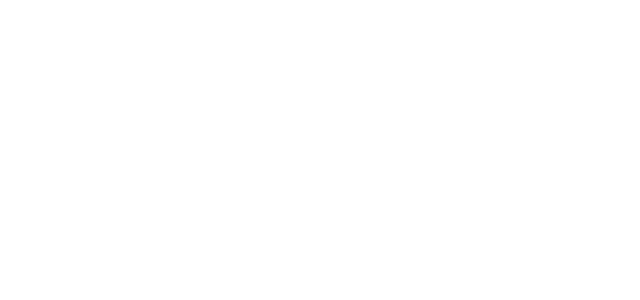
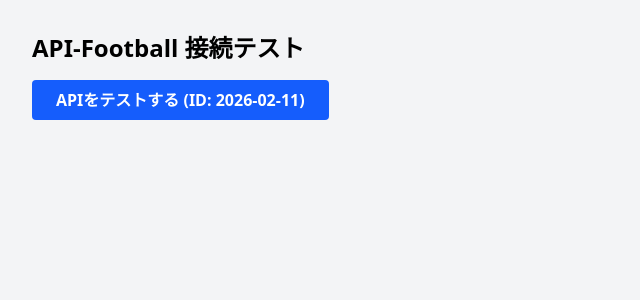
Before and after one commit to terukikouzu-hub/soccer-app, a React (Vite) app: page /test-list in a window 1280 px wide. Before the commit this address had no page. Shown: the top 300 px of the page, without its empty margins (0-640 px from the left). Built offline with nearby package versions, Linux system fonts and the light colour scheme.

Commit message:
API-FOOTBALLテスト完了

```diff
--- a/src/App.jsx
+++ b/src/App.jsx
@@ -4,7 +4,8 @@
 import MatchList from './pages/MatchList';
 import TeamDetail from './pages/TeamDetail';
 import MatchDetail from './pages/MatchDetail';
-import ApiTest from './pages/ApiTest'; // ★追加
+import ApiTestMatchList from './pages/ApiTestMatchList';
+import ApiTestMatchDetail from './pages/ApiTestMatchDetail';
 
 function App() {
   return (
@@ -15,8 +16,8 @@
       {/* URLが「/team/ID」のときは、TeamDetail を表示 */}
       <Route path="/team/:id" element={<TeamDetail />} />
       <Route path="/match/:id" element={<MatchDetail />} />
-
-      <Route path="/test" element={<ApiTest />} />
+      <Route path="/test-list" element={<ApiTestMatchList />} />
+      <Route path="/test-detail" element={<ApiTestMatchDetail />} />
     </Routes>
   );
 }
--- a/src/pages/ApiTest.jsx
+++ b/src/pages/ApiTestMatchDetail.jsx
@@ -1,24 +1,24 @@
-// src/pages/ApiTest.jsx
+// src/pages/ApiTestMatchDetail.jsx
 import { useState } from 'react';
 
-function ApiTest() {
+function ApiTestMatchDetail() {
     const [data, setData] = useState(null);
     const [loading, setLoading] = useState(false);
     const [error, setError] = useState(null);
 
-    // テストしたい日付（過去の試合が多い日を指定）
-    const TEST_DATE = '2026-02-11';
+    // テストしたい特定の試合ID (Nottingham Forest vs Wolves)
+    const MATCH_ID = '1379225';
 
     const runTest = async () => {
         setLoading(true);
         setError(null);
 
         const API_KEY = import.meta.env.VITE_API_FOOTBALL_KEY;
-        console.log("テスト開始: APIキー", API_KEY ? "あり" : "なし");
+        console.log("テスト開始: 試合詳細取得 ID:", MATCH_ID);
 
         try {
             const response = await fetch(
-                `https://v3.football.api-sports.io/fixtures?date=${TEST_DATE}`,
+                `https://v3.football.api-sports.io/fixtures?id=${MATCH_ID}`,
                 {
                     headers: {
                         'x-rapidapi-key': API_KEY,
@@ -52,7 +52,7 @@
                 onClick={runTest}
                 className="bg-blue-600 text-white px-6 py-2 rounded hover:bg-blue-700 font-bold mb-6"
             >
-                APIをテストする ({TEST_DATE})
+                APIをテストする (ID: {MATCH_ID})
             </button>
 
             {loading && <p className="text-gray-500">データ取得中...</p>}
@@ -78,4 +78,4 @@
     );
 }
 
-export default ApiTest;
+export default ApiTestMatchDetail;
--- /dev/null
+++ b/src/pages/ApiTestMatchList.jsx
@@ -0,0 +1,104 @@
+// src/pages/ApiTestMatchList.jsx
+import { useState } from 'react';
+
+function ApiTestMatchList() {
+    const [data, setData] = useState(null);
+    const [loading, setLoading] = useState(false);
+    const [error, setError] = useState(null);
+
+    // 日付指定
+    const MATCH_DATE = '2026-02-11';
+
+    const runTest = async () => {
+        setLoading(true);
+        setError(null);
+
+        const API_KEY = import.meta.env.VITE_API_FOOTBALL_KEY;
+
+        try {
+            const response = await fetch(
+                `https://v3.football.api-sports.io/fixtures?date=${MATCH_DATE}`,
+                {
+                    headers: {
+                        'x-rapidapi-key': API_KEY,
+                        'x-apisports-key': API_KEY
+                    }
+                }
+            );
+
+            const json = await response.json();
+
+            if (json.errors && Object.keys(json.errors).length > 0) {
+                throw new Error(JSON.stringify(json.errors));
+            }
+
+            setData(json);
+
+        } catch (err) {
+            console.error(err);
+            setError(err.message);
+        } finally {
+            setLoading(false);
+        }
+    };
+
+    return (
+        <div className="p-8 bg-gray-100 min-h-screen">
+            <h1 className="text-2xl font-bold mb-4">API-Football 接続テスト</h1>
+
+            <button
+                onClick={runTest}
+                className="bg-blue-600 text-white px-6 py-2 rounded hover:bg-blue-700 font-bold mb-6"
+            >
+                APIをテストする (ID: {MATCH_DATE})
+            </button>
+
+            {loading && <p className="text-gray-500">データ取得中...</p>}
+
+            {error && (
+                <div className="bg-red-100 border border-red-400 text-red-700 px-4 py-3 rounded mb-4">
+                    <strong>エラー:</strong> {error}
+                </div>
+            )}
+
+            {data && (
+                <div className="space-y-4">
+                    <h2 className="text-lg font-bold">取得結果: {data.results} 件</h2>
+
+                    {/* IDコピー用の簡易リストを表示すると便利 */}
+                    <div className="bg-white p-4 rounded shadow mb-4 max-h-96 overflow-y-auto">
+                        <table className="w-full text-left text-sm">
+                            <thead>
+                                <tr className="border-b">
+                                    <th className="py-2">Match ID</th>
+                                    <th>League</th>
+                                    <th>Match (Home vs Away)</th>
+                                </tr>
+                            </thead>
+                            <tbody>
+                                {data.response.map((item) => (
+                                    <tr key={item.fixture.id} className="border-b hover:bg-gray-50">
+                                        <td className="py-2 font-mono font-bold text-blue-600 selection:bg-yellow-200">
+                                            {item.fixture.id}
+                                        </td>
+                                        <td>{item.league.name}</td>
+                                        <td>{item.teams.home.name} vs {item.teams.away.name}</td>
+                                    </tr>
+                                ))}
+                            </tbody>
+                        </table>
+                    </div>
+
+                    <details>
+                        <summary className="cursor-pointer text-blue-500 underline mb-2">Raw JSONを表示</summary>
+                        <pre className="text-xs bg-gray-800 text-green-400 p-4 rounded h-96 overflow-auto">
+                            {JSON.stringify(data, null, 2)}
+                        </pre>
+                    </details>
+                </div>
+            )}
+        </div>
+    );
+}
+
+export default ApiTestMatchList;
```
